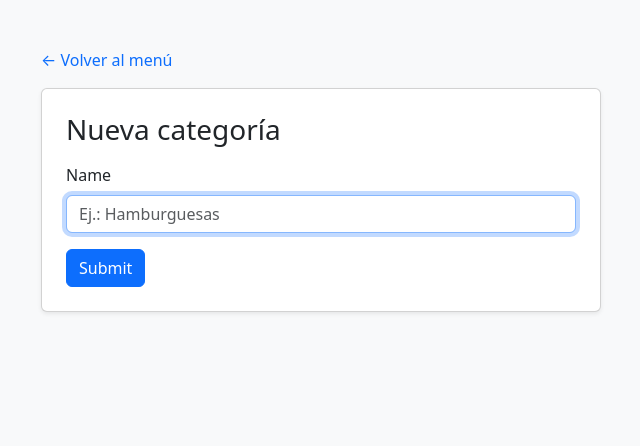
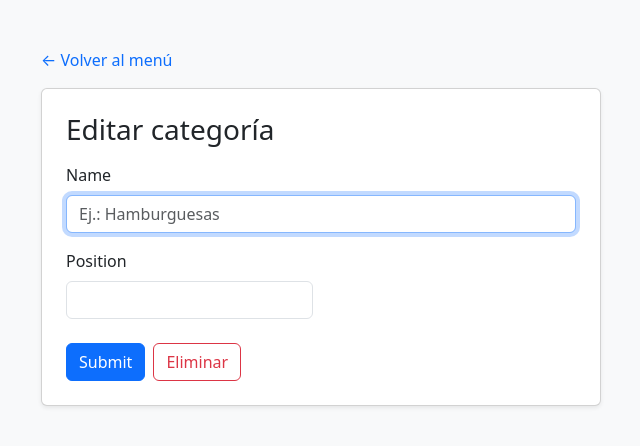
Before and after one commit to Jerethecreator-47/app-menu, a Python web app: template app/templates/admin/category_form.html in a window 1280 px wide. Shown: the part 56-502 px from the top of the page, without its empty margins (41-681 px from the left). Run offline with Jinja, Linux system fonts and the light colour scheme; the template is opened without the code that fills it: most values are stand-ins (such as "Sample title", 1, 10 or a date in 2020); form fields are guessed from the names that the template uses.

Commit message:
Update category form for edit and new categories

```diff
--- a/app/templates/admin/category_form.html
+++ b/app/templates/admin/category_form.html
@@ -1,3 +1,3 @@
 {% extends "base.html" %}
-{% block title %}Nueva categoría | GastroFlow{% endblock %}
-{% block content %}<a class="text-decoration-none" href="{{ url_for('admin.catalog') }}">← Volver al menú</a><section class="card shadow-sm mt-3 form-card"><div class="card-body p-4"><h1 class="h3">Nueva categoría</h1><form method="post" class="mt-3">{{ form.hidden_tag() }}<div class="mb-3">{{ form.name.label(class_="form-label") }}{{ form.name(class_="form-control", autofocus=true, placeholder="Ej.: Hamburguesas") }}{% for error in form.name.errors %}<div class="text-danger small mt-1">{{ error }}</div>{% endfor %}</div>{{ form.submit(class_="btn btn-primary") }}</form></div></section>{% endblock %}
+{% block title %}{% if category %}Editar categoría{% else %}Nueva categoría{% endif %} | GastroFlow{% endblock %}
+{% block content %}<a class="text-decoration-none" href="{{ url_for('admin.catalog') }}">← Volver al menú</a><section class="card shadow-sm mt-3 form-card"><div class="card-body p-4"><h1 class="h3">{% if category %}Editar categoría{% else %}Nueva categoría{% endif %}</h1><form method="post" class="mt-3">{{ form.hidden_tag() }}<div class="mb-3">{{ form.name.label(class_="form-label") }}{{ form.name(class_="form-control", autofocus=true, placeholder="Ej.: Hamburguesas") }}{% for error in form.name.errors %}<div class="text-danger small mt-1">{{ error }}</div>{% endfor %}</div><div class="row g-3"><div class="col-md-6">{{ form.position.label(class_="form-label") }}{{ form.position(class_="form-control") }}</div><div class="col-md-6 d-flex align-items-end"><div class="form-check">{{ form.is_active(class_="form-check-input") }}{{ form.is_active.label(class_="form-check-label") }}</div></div></div><div class="mt-4 d-flex gap-2">{{ form.submit(class_="btn btn-primary") }}{% if category %}<button type="submit" form="delete-category-form" class="btn btn-outline-danger" onclick="return confirm('¿Eliminar esta categoría?');">Eliminar</button>{% endif %}</div></form>{% if category %}<form id="delete-category-form" method="post" action="{{ url_for('admin.delete_category', category_id=category.id) }}" class="d-none"><input type="hidden" name="csrf_token" value="{{ csrf_token() }}"></form>{% endif %}</div></section>{% endblock %}
```
